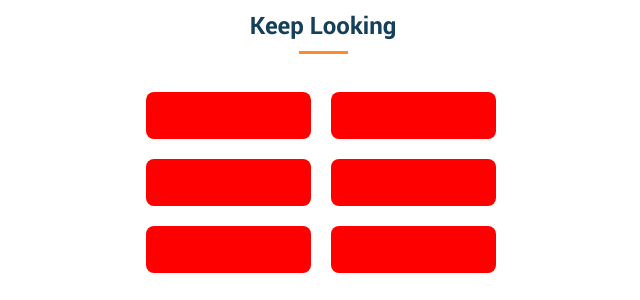
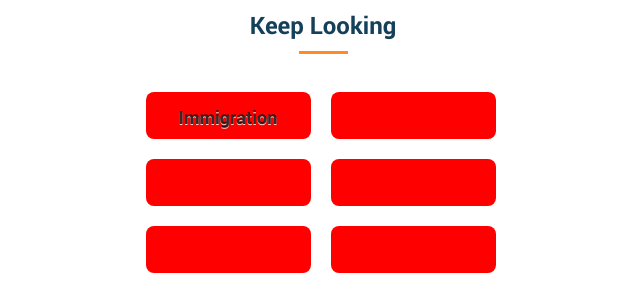
Before and after one commit to JordPlamondon/nexus-fall-2017, a WordPress theme: template themes/nexus/single.php in a window 1280 px wide. Shown: the part 667-967 px from the top of the page, without its empty margins (317-957 px from the left). Run offline with PHP 8.4 and a stand-in for WordPress, Linux system fonts and the light colour scheme; the site name, menu and one post (Sample post) are stand-ins, and other content is empty.

Commit message:
style buttons faq single

```diff
--- a/themes/nexus/sass/_faq-single.scss
+++ b/themes/nexus/sass/_faq-single.scss
@@ -68,6 +68,7 @@ div.banner-faq-single {
     height: 47px;
     background-color: red;
     margin: 10px;
+    font-size: 18px;
   }
 }
 // Journey
--- a/themes/nexus/single.php
+++ b/themes/nexus/single.php
@@ -63,7 +63,7 @@ foreach ( (array) $entries as $key => $entry ) {
       		<div class="underline"></div>
 
       		<div class="homestay-button-wrapper">
-        		<button class="homestay-looking-button">
+        		<button class="homestay-looking-button">Immigration</button>
         		<button class="homestay-looking-button">
         		<button class="homestay-looking-button">
         		<button class="homestay-looking-button">
--- a/themes/nexus/style.css
+++ b/themes/nexus/style.css
@@ -1662,7 +1662,8 @@ div.banner-faq-single {
     width: 165px;
     height: 47px;
     background-color: red;
-    margin: 10px; }
+    margin: 10px;
+    font-size: 18px; }
 
 .faq-single-homestay .faq-single-journey {
   height: 195px;
```
